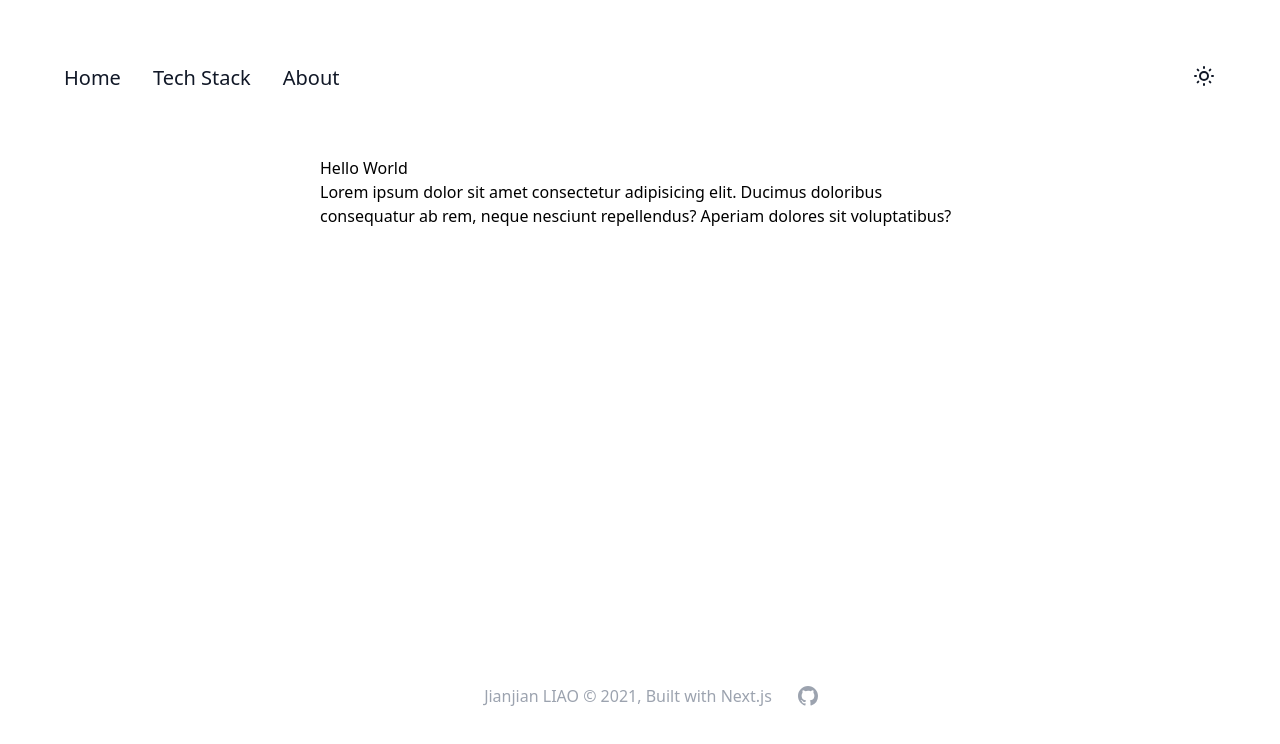
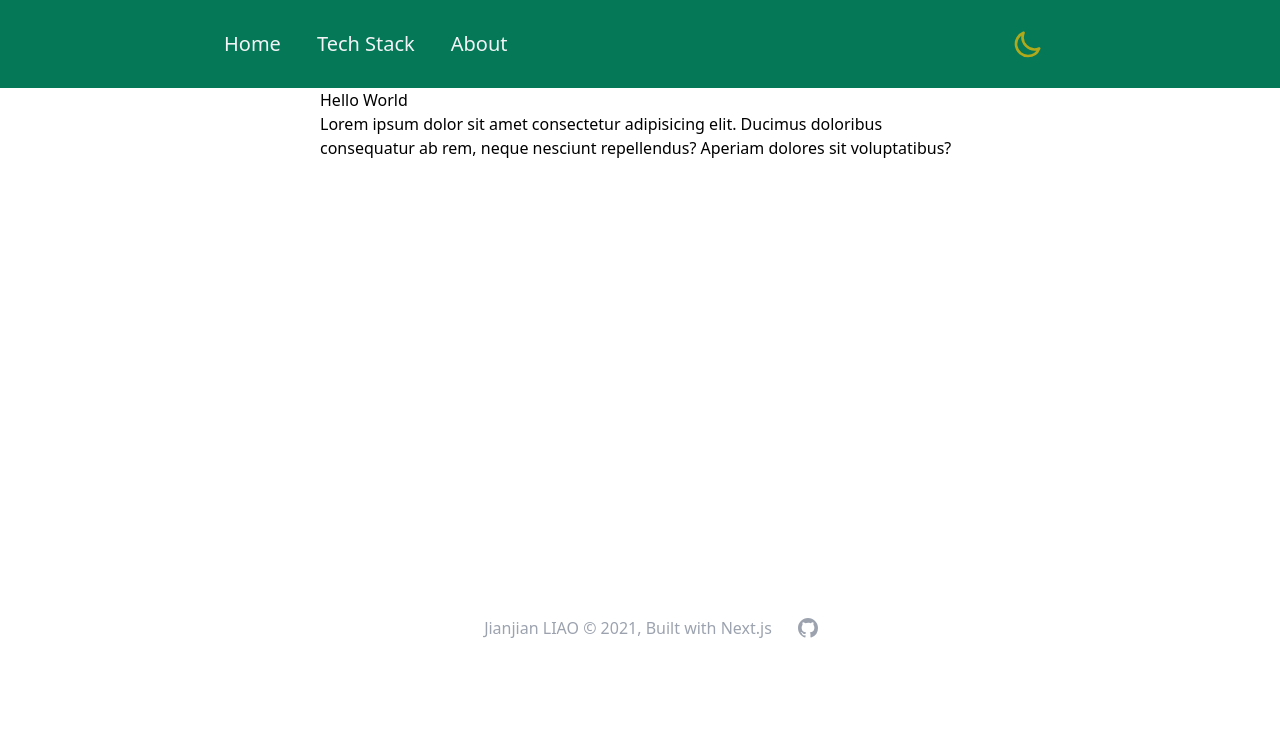
Before and after one commit to letempest/self-intro, a Next.js app: page / in a window 1280 px wide. Shown: the top 744 px of the page. Built offline with nearby package versions, Linux system fonts and the light colour scheme.

Commit message:
integrated dark mode

```diff
--- a/components/footer.tsx
+++ b/components/footer.tsx
@@ -57,9 +57,9 @@ const navigation: Attrs[] = [
 
 function Footer() {
   return (
-    <footer className="bg-white">
+    <footer>
       <div className="max-w-7xl mx-auto py-12 px-4 sm:px-6 md:flex md:items-center md:justify-center lg:px-8">
-        <div className="flex justify-center space-x-6 md:order-2">
+        <div className="hidden md:flex justify-center space-x-6 md:order-2">
           {navigation.map(item => (
             <a
               key={item.name}
--- a/components/header.tsx
+++ b/components/header.tsx
@@ -1,48 +1,59 @@
+import React, { useState, useEffect } from 'react';
 import Link from 'next/link';
-import React from 'react';
+import { useTheme } from 'next-themes';
 
-interface Props {
-  darkMode: boolean;
-  setDarkMode: React.Dispatch<React.SetStateAction<boolean>>;
-}
+const Header = () => {
+  const [mounted, setMounted] = useState(false);
+  const { resolvedTheme, setTheme } = useTheme();
 
-const Header = ({ darkMode, setDarkMode }: Props) => {
+  useEffect(() => setMounted(true), []);
+
   return (
-    <nav className="mx-8 my-8 p-8 text-xl text-gray-900">
-      <div className="container mx-auto flex justify-between">
-        <div className="flex items-center space-x-8">
+    <div className="w-full bg-emerald-700 dark:bg-coolGray-900">
+      <nav className="flex items-center justify-between max-w-4xl mx-auto my-0 px-6 md:px-8 py-2 md:py-4 md:text-xl text-gray-100 dark:text-gray-200">
+        <div className="flex items-center space-x-4 md:space-x-9">
           <Link href="/">
-            <a>Home</a>
+            <a className="hover:underline hover:text-amber-600">Home</a>
           </Link>
           <Link href="/techstack">
-            <a>Tech Stack</a>
+            <a className="hover:underline hover:text-amber-600">Tech Stack</a>
           </Link>
           <Link href="/about">
-            <a>About</a>
+            <a className="hover:underline hover:text-amber-600">About</a>
           </Link>
         </div>
+        {mounted && (
+          <button
+            aria-label="Toggle Dark Mode"
+            type="button"
+            className="p-3 focus:outline-none"
+            onClick={() =>
+              setTheme(resolvedTheme === 'dark' ? 'light' : 'dark')
+            }
+          >
             <svg
               fill="none"
               viewBox="0 0 24 24"
-          width="24"
-          height="24"
-          stroke="currentColor"
+              width="32"
+              height="32"
+              stroke={resolvedTheme === 'light' ? '#b0a91c' : '#d5db1d'}
               className="inline-block"
-          onClick={() => setDarkMode((prev: boolean) => !prev)}
             >
               <path
                 strokeLinecap="round"
                 strokeLinejoin="round"
                 strokeWidth="2"
                 d={
-              darkMode
+                  resolvedTheme === 'light'
                     ? 'M20.354 15.354A9 9 0 018.646 3.646 9.003 9.003 0 0012 21a9.003 9.003 0 008.354-5.646z'
                     : 'M12 3v1m0 16v1m9-9h-1M4 12H3m15.364 6.364l-.707-.707M6.343 6.343l-.707-.707m12.728 0l-.707.707M6.343 17.657l-.707.707M16 12a4 4 0 11-8 0 4 4 0 018 0z'
                 }
               ></path>
             </svg>
+          </button>
+        )}
+      </nav>
     </div>
-    </nav>
   );
 };
 
--- a/package.json
+++ b/package.json
@@ -9,6 +9,7 @@
   },
   "dependencies": {
     "next": "10.2.3",
+    "next-themes": "0.0.14",
     "react": "17.0.2",
     "react-dom": "17.0.2"
   },
--- a/pages/_app.tsx
+++ b/pages/_app.tsx
@@ -1,23 +1,22 @@
 import type { AppProps } from 'next/app';
 import Head from 'next/head';
-import { useState } from 'react';
+import { ThemeProvider } from 'next-themes';
 
 import '../styles/globals.css';
 import { Header, Footer } from '../components';
 
 function MyApp({ Component, pageProps }: AppProps) {
-  const [darkMode, setDarkMode] = useState(false);
   return (
-    <div>
+    <ThemeProvider attribute="class">
       <Head>
         <title>Jianjian Liao - React Developer, Cyclist, Sailor.</title>
       </Head>
-      <Header darkMode={darkMode} setDarkMode={setDarkMode} />
+      <Header />
       <main>
         <Component {...pageProps} />
       </main>
       <Footer />
-    </div>
+    </ThemeProvider>
   );
 }
 export default MyApp;
--- a/pages/index.tsx
+++ b/pages/index.tsx
@@ -1,6 +1,6 @@
 export default function Home() {
   return (
-    <div className="container w-1/2 mx-auto" style={{ height: '60vh' }}>
+    <div className="container w-1/2 mx-auto h-60vh">
       <h1>Hello World</h1>
       <p>
         Lorem ipsum dolor sit amet consectetur adipisicing elit. Ducimus
--- a/tailwind.config.js
+++ b/tailwind.config.js
@@ -1,6 +1,7 @@
 const colors = require('tailwindcss/colors');
 
 module.exports = {
+  mode: 'jit',
   purge: ['./pages/**/*.{js,ts,jsx,tsx}', './components/**/*.{js,ts,jsx,tsx}'],
   darkMode: 'class', // or 'media' or 'class'
   theme: {
@@ -13,6 +14,9 @@ module.exports = {
         emerald: colors.emerald,
         cyan: colors.cyan,
         coolGray: colors.coolGray
+      },
+      height: {
+        '60vh': '60vh'
       }
     }
   },
```
Also changed, not shown: 1 other file (tests, documents, lock files or other folders). Lines whose indentation alone changed are shown as unchanged.
